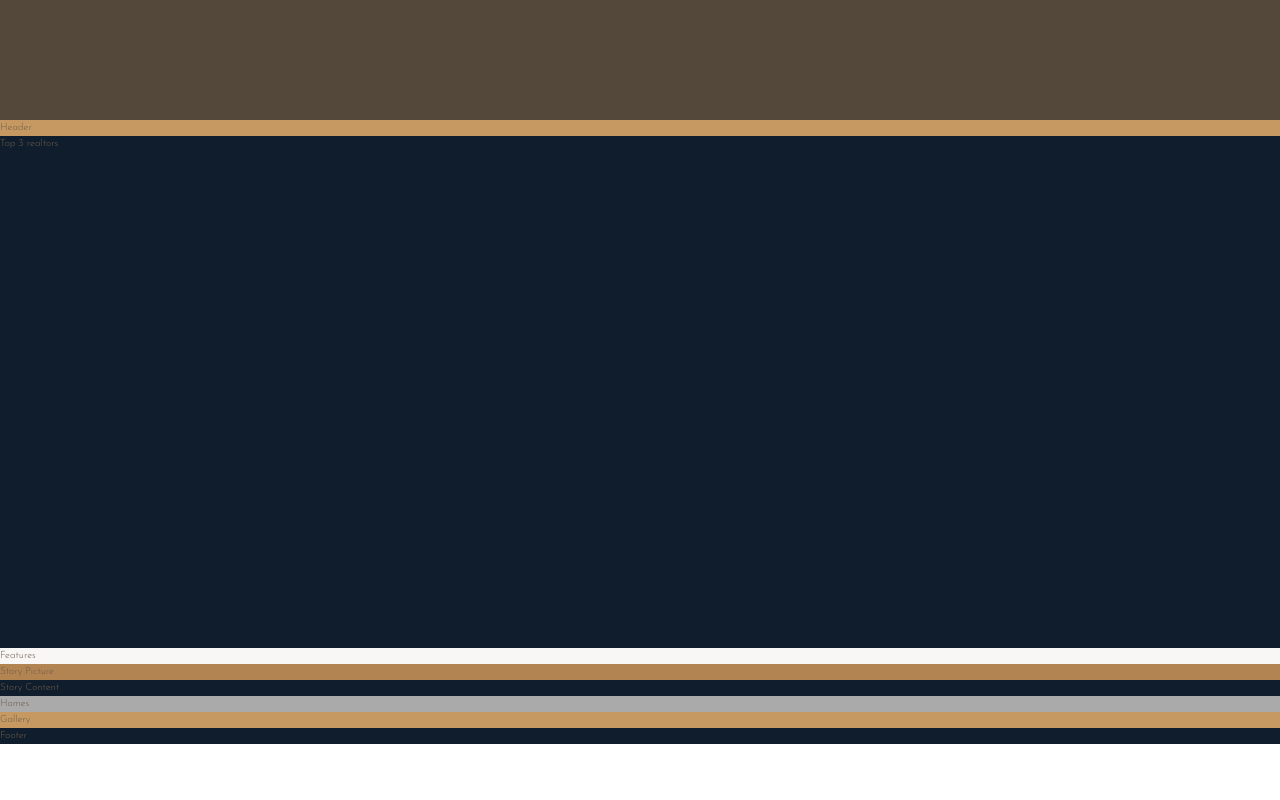
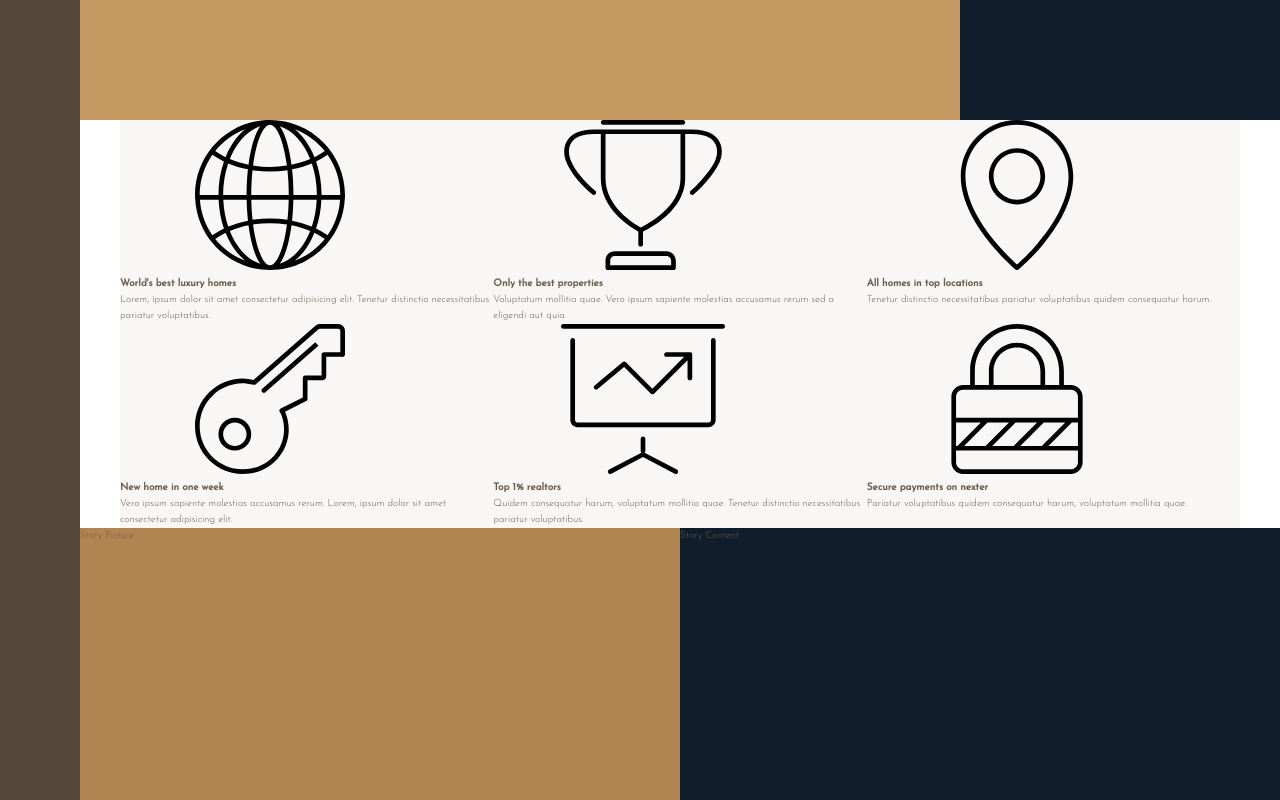
Before and after one commit to ImranGreat1/nexter_project_with_CSS_Grid, a website: page index.html in a window 1280 px wide. Shown: the part 520-1320 px from the top of the page. Before the commit the page ends 1264 px from the top, so only its background shows below. Drawn offline with Linux system fonts and the light colour scheme.

Commit message:
Added features section HTML structure

```diff
--- a/index.html
+++ b/index.html
@@ -26,7 +26,66 @@
         </div>
 
         <section class="features">
-            Features
+
+            <div class="feature">
+                <svg class="feature__icon">
+                    <use xlink:href="img/sprite.svg#icon-global"></use>
+                    <h4 class="heading-4">World's best luxury homes</h4>
+                    <p class="feature__text">
+                        Lorem, ipsum dolor sit amet consectetur adipisicing elit. Tenetur distinctio necessitatibus pariatur voluptatibus.
+                    </p>
+                </svg>
+            </div>
+
+            <div class="feature">
+                <svg class="feature__icon">
+                    <use xlink:href="img/sprite.svg#icon-trophy"></use>
+                    <h4 class="heading-4">Only the best properties</h4>
+                    <p class="feature__text">
+                        Voluptatum mollitia quae. Vero ipsum sapiente molestias accusamus rerum sed a eligendi aut quia.
+                    </p>
+                </svg>
+            </div>
+
+            <div class="feature">
+                <svg class="feature__icon">
+                    <use xlink:href="img/sprite.svg#icon-map-pin"></use>
+                    <h4 class="heading-4">All homes in top locations</h4>
+                    <p class="feature__text">
+                        Tenetur distinctio necessitatibus pariatur voluptatibus quidem consequatur harum.
+                    </p>
+                </svg>
+            </div>
+
+            <div class="feature">
+                <svg class="feature__icon">
+                    <use xlink:href="img/sprite.svg#icon-key"></use>
+                    <h4 class="heading-4">New home in one week</h4>
+                    <p class="feature__text">
+                        Vero ipsum sapiente molestias accusamus rerum. Lorem, ipsum dolor sit amet consectetur adipisicing elit.
+                    </p>
+                </svg>
+            </div>
+
+            <div class="feature">
+                <svg class="feature__icon">
+                    <use xlink:href="img/sprite.svg#icon-presentation"></use>
+                    <h4 class="heading-4">Top 1% realtors</h4>
+                    <p class="feature__text">
+                        Quidem consequatur harum, voluptatum mollitia quae. Tenetur distinctio necessitatibus pariatur voluptatibus.
+                    </p>
+                </svg>
+            </div>
+
+            <div class="feature">
+                <svg class="feature__icon">
+                    <use xlink:href="img/sprite.svg#icon-lock"></use>
+                    <h4 class="heading-4">Secure payments on nexter</h4>
+                    <p class="feature__text">
+                        Pariatur voluptatibus quidem consequatur harum, voluptatum mollitia quae.
+                    </p>
+                </svg>
+            </div>
         </section>
 
         <!-- We can name classes like this even without the parent element  -->
--- a/sass/_base.scss
+++ b/sass/_base.scss
@@ -40,4 +40,6 @@ body {
 .container {
     display: grid;
     grid-template-rows: 80vh min-content 40vw repeat(3, min-content);
+    // Using the two standout 1fr to create equal space between other layouts
+    grid-template-columns: [side-start] 8rem [side-end full-start] minmax(4rem, 1fr) [center-start] repeat(8, [col-start] minmax(min-content, 14rem) [col-end]) [center-end] minmax(4rem, 1fr) [full-end];
 }
--- a/sass/_features.scss
+++ b/sass/_features.scss
@@ -1,3 +1,7 @@
 .features {
     background-color: $color-grey-light-1;
+    grid-column: center-start / center-end;
+
+    display: grid;
+    grid-template-columns: repeat(3, 1fr);
 }
--- a/sass/_footer.scss
+++ b/sass/_footer.scss
@@ -1,3 +1,4 @@
 .footer {
     background-color: $color-secondary;
+    grid-column: full-start / full-end;
 }
--- a/sass/_gallery.scss
+++ b/sass/_gallery.scss
@@ -1,3 +1,4 @@
 .gallery {
     background-color: $color-primary;
+    grid-column: full-start / full-end;
 }
--- a/sass/_header.scss
+++ b/sass/_header.scss
@@ -1,3 +1,4 @@
 .header {
     background-color: $color-primary;
+    grid-column: full-start / col-end 6;
 }
--- a/sass/_homes.scss
+++ b/sass/_homes.scss
@@ -1,3 +1,4 @@
 .homes {
     background-color: $color-grey-light-2;
+    grid-column: center-start / center-end;
 }
--- a/sass/_realtors.scss
+++ b/sass/_realtors.scss
@@ -1,3 +1,4 @@
 .realtors {
     background-color: $color-secondary;
+    grid-column: col-start 7 / full-end;
 }
--- a/sass/_sidebar.scss
+++ b/sass/_sidebar.scss
@@ -1,3 +1,5 @@
 .sidebar {
     background-color: $color-grey-dark-1;
+    grid-row: 1 / -1;
+    grid-column: side-start / side-end;
 }
--- a/sass/_story.scss
+++ b/sass/_story.scss
@@ -1,9 +1,11 @@
 .story {
     &__pictures {
         background-color: $color-primary-dark;
+        grid-column: full-start / col-end 4;
     }
 
     &__content {
         background-color: $color-secondary;
+        grid-column: col-start 5 / full-end;
     }
 }
```
Also changed, not shown: css/style.css, 1 other file.
